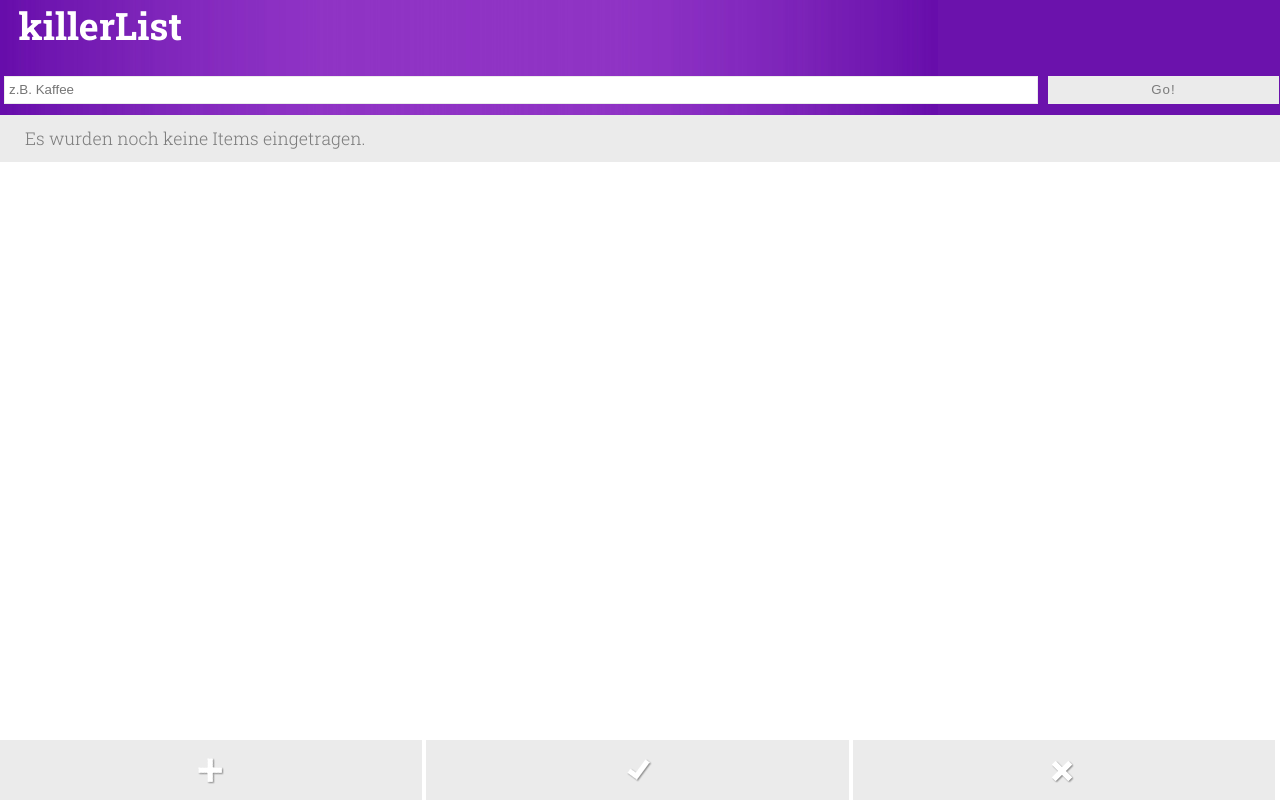
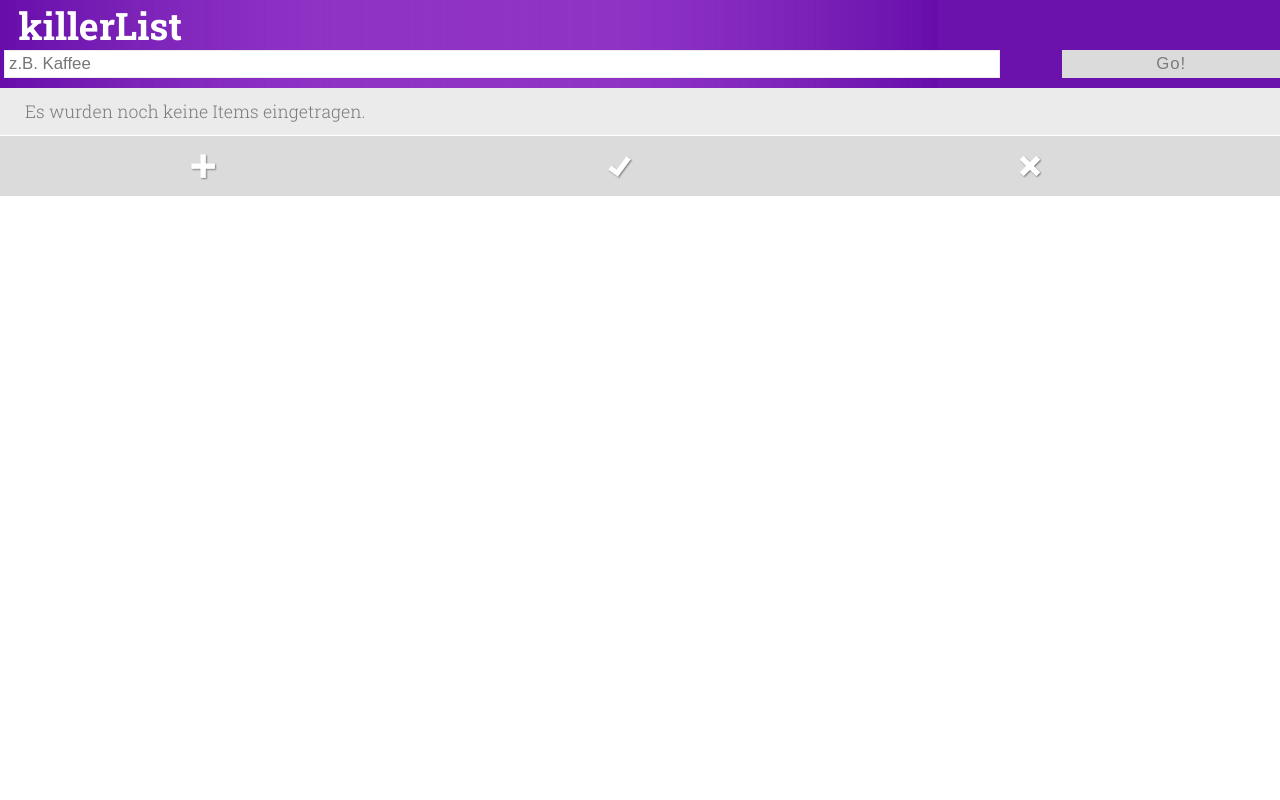
Before and after one commit to zoepage/ShopTillDrop, a plain HTML site: page index.html in a window 1280 px wide. Both pictures are taken after a click on the button "NEW". Drawn offline with Linux system fonts and the light colour scheme.

Commit message:
bugfix, respont. design added

```diff
--- a/css/main.css
+++ b/css/main.css
@@ -7,6 +7,7 @@ body,h1, menu{
     margin: 0;
     padding: 0;
     font-family: 'Roboto Slab', arial,  serif;
+    overflow: hidden;
 
 }
 
@@ -27,15 +28,15 @@ header {
 }
 
 menu {
-    position: fixed;
     bottom: 0;
     width:100%;
+    background-color: #dbdbdb;
 }
 button {
-    width: 33%;
-    border: 1px solid #ebebeb;
+    width: 32%;
+    border: 0   solid #ebebeb;
     height: 60px;
-    background: #ebebeb url(../img/btn_t.png) no-repeat;
+    background: transparent url(../img/btn_t.png) no-repeat;
     text-indent: -9999px;
     cursor: pointer;
 }
@@ -54,16 +55,20 @@ button {
         background-image:none;
         letter-spacing: 1px;
         height:28px;
-        width: 18%;
+        width: 17%;
         text-indent: 0;
         color: #7b7b7b;
+        background-color: #dbdbdb;
+        float: right;
      }
      input{
-        width: 80%;
+        width: 77%;
         height:26px;
         border: 1px solid #ebebeb;
         margin-left: 4px;
         padding:0 4px;
+        color: #cbcbcb !important;
+        float: left;
      }
 
 #list {
@@ -79,6 +84,7 @@ button {
         margin:0;
         padding:0;
         color: #7b7b7b;
+        overflow-y: scroll;
     }
 
         #list ul li{
@@ -96,4 +102,36 @@ h1{
     font-size: 90%
 }
 
+form > *{
+    font-size: 40%
+}
+
+.clear{
+    clear: both;
+}
+
 /* -------------------------- COLOR / Themes -------------------------- */
+
+@media (max-height: 480px) {
+    #list {
+       height:421px;
+    }
+    #list ul{
+        height:321px;
+    }
+}
+
+@media (min-height: 481px) and (max-height: 640px) {
+    #list {
+       height:501px;
+    }
+    #list ul{
+        height:411px;
+    }
+}
+
+@media (min-height: 641px) {
+    #list, #list ul {
+       height: auto;
+    }
+}
--- a/index.html
+++ b/index.html
@@ -6,6 +6,11 @@
         <meta name="description" content="">
         <meta name="viewport" content="width=device-width">
         <meta name="autor" content="Ola Gasidlo (o.gasidlo@gmail.com)">
+        <meta name="apple-mobile-web-app-capable" content="yes" />
+        <meta name="apple-mobile-web-app-status-bar-style" content="black-translucent">
+
+        <link rel="apple-touch-icon" href="img/apple-touch-icon.png" />
+        <link rel="apple-touch-icon-precomposed" href="img/apple-touch-icon.png" />
 
     <!--     <link rel="stylesheet" href="css/reset2.css"> -->
         <link rel="stylesheet" href="css/main.css">
@@ -19,16 +24,18 @@
                 <form id="newTask" class="hide">
                     <input type="text" id="task" title="Füge ein neues Item hinzu!" required autofocus placeholder="z.B. Kaffee" />
                     <button id="send">Go!</button>
+                    <div class="clear"></div>
                 </form>
-           </header>
-           <ul>
+            </header>
+
+            <ul>
 
             </ul>
         </div>
         <menu>
-            <button id="new">&nbsp; NEW</button>
-            <button id="remove">&nbsp; REMOVE</button>
-            <button id="clear">&nbsp; CLEAR</button>
+            <button id="new">NEW</button>
+            <button id="remove">REMOVE</button>
+            <button id="clear">CLEAR</button>
         </menu>
 
         <script src="js/jquery-1.9.1.min.js"></script>
```
Also changed, not shown: img/apple-touch-icon-114x114-precomposed.png (renamed from apple-touch-icon-114x114-precomposed.png), img/apple-touch-icon-144x144-precomposed.png (renamed from apple-touch-icon-144x144-precomposed.png), img/apple-touch-icon-57x57-precomposed.png (renamed from apple-touch-icon-57x57-precomposed.png), img/apple-touch-icon-72x72-precomposed.png (renamed from apple-touch-icon-72x72-precomposed.png), img/apple-touch-icon-precomposed.png (renamed from apple-touch-icon-precomposed.png), img/apple-touch-icon.png (renamed from apple-touch-icon.png), js/main.js (line endings or trailing spaces).
